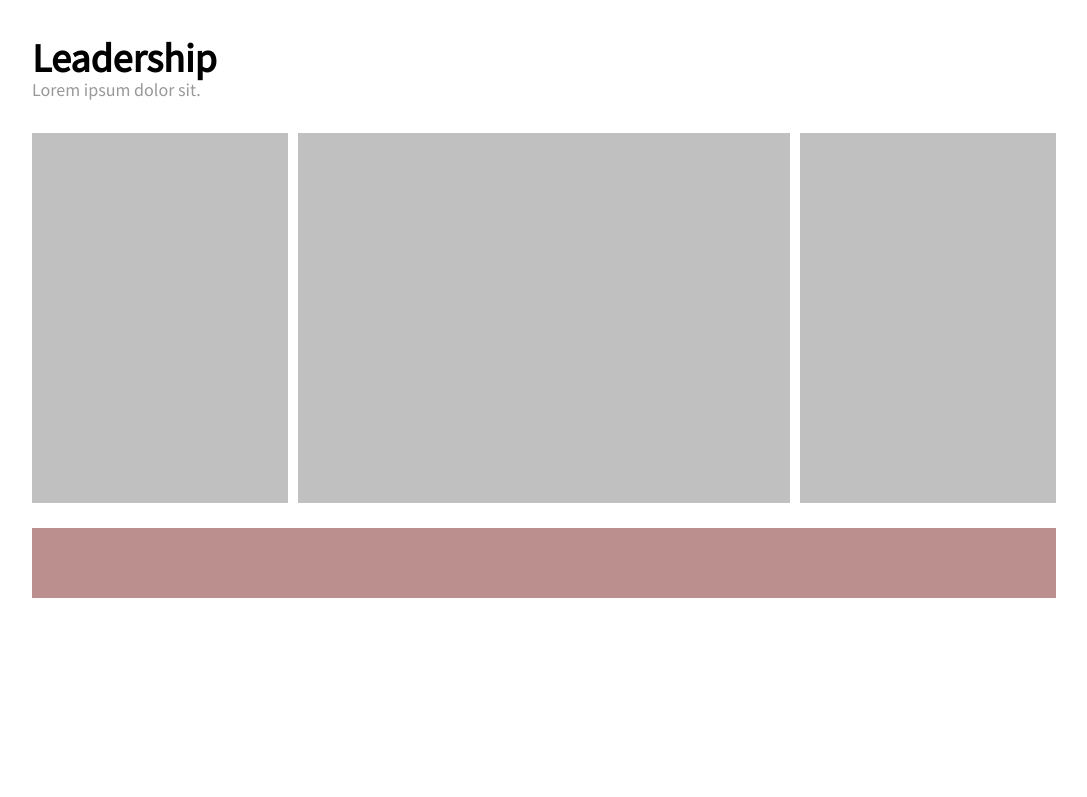
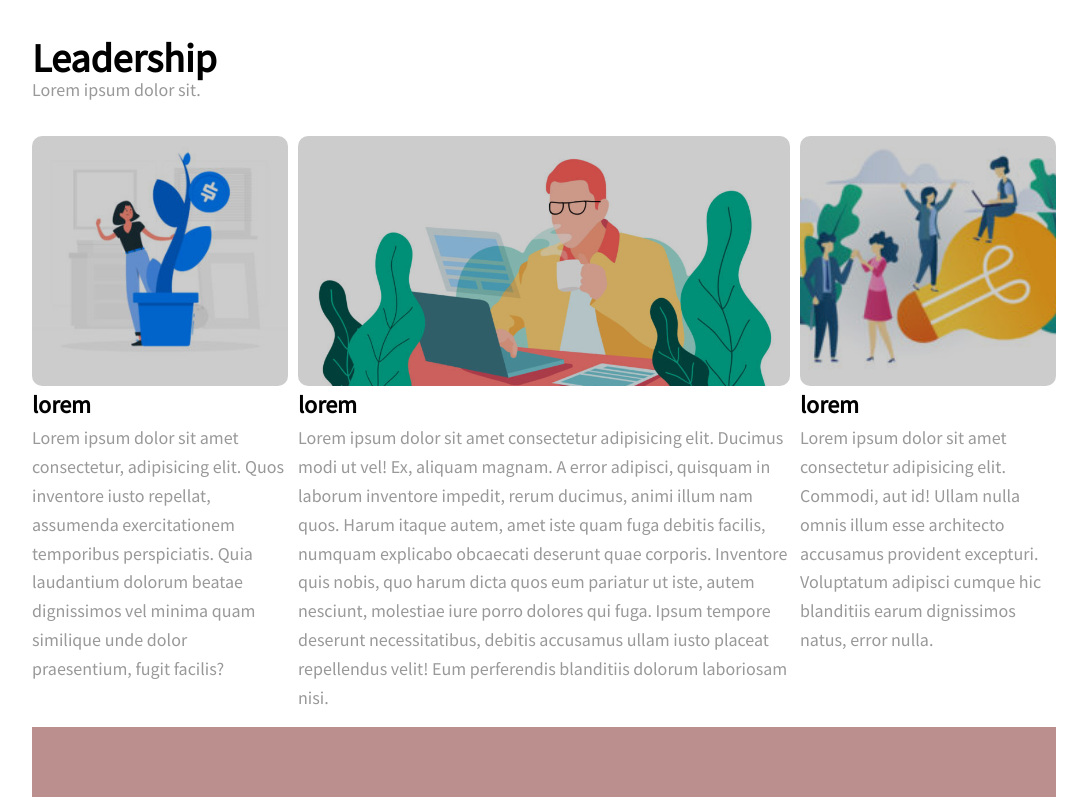
Before and after one commit to parisking93/htmlcss-wp, a plain HTML site: page index.html in a window 1280 px wide. Shown: the part 691-1488 px from the top of the page, without its empty margins (96-1183 px from the left). Before the commit the page ends 1289 px from the top, so only its background shows below. Drawn offline with Linux system fonts and the light colour scheme.

Commit message:
add cointaner-basso leadership+text+img

```diff
--- a/css/style.css
+++ b/css/style.css
@@ -18,6 +18,9 @@ body{
 }
 .color-font{
     color: #999999;
+}
+.radio10px{
+    border-radius: 10px;
 }
 /* FINE COMMONS */
 /* intestazione  */
@@ -56,11 +59,9 @@ main .container-alto{
     background-image: url(../img/banner.jpg);
     background-size: cover;
     background-position: center;
-    border-radius: 10px;
 }
 .container-alto .jambotron{
     padding: 50px;
-    border-radius: 10px;
 }
 .container-alto .box-text{
     width: 600px;
@@ -74,9 +75,6 @@ main .container-alto{
 }
 /* fine jambotron */
 
-main .container-basso{
-    height: 500px;
-}
 .container-basso .leadership{
     height: 20%;
     padding: 20px 0;
@@ -93,10 +91,28 @@ main .container-basso{
 /* prendo tutti i figli di text per floattarli    */
 .text > *{
     height: 100%;
-    background-color: silver;
     float: left;
     line-height: 1.6;
+}
+.text .img{
+    height: 250px;
+    border-radius: 10px;
+}
+.text .img.sinistra{
+    background-image: url(../img/img-1.jpg);
+    background-size: cover;
+    background-position: center;
+}
+.text .img.centro{
+    background-image: url(../img/banner-2.jpg);
+    background-size: 120%;
+    background-position: center;
 
+}
+.text .img.destra{
+    background-image: url(../img/img-3.jpg);
+    background-size: cover;
+    background-position: center;
 }
 .text aside{
     width: 25%;
--- a/index.html
+++ b/index.html
@@ -28,8 +28,8 @@
     <!-- corpo della pagina -->
     <main>
         <!-- jambotron  -->
-        <div class="container-alto">
-            <div class="jambotron sfondo-nero">
+        <div class="container-alto radio10px">
+            <div class="jambotron sfondo-nero radio10px">
                 <div class="box-text">
                     <span>Lorem ipsum, dolor sit amet consectetur adipisicing elit. Earum, culpa?</span>
                     <p class="font-size18">Lorem ipsum dolor sit amet consectetur adipisicing elit. Facilis, consequuntur similique repudiandae nihil omnis delectus veniam et corporis labore itaque...</p>
@@ -48,13 +48,30 @@
             <!-- cointainer con float -->
             <div class='text'>
                 <aside>
-                    <img src="" alt="">
+                    <div class="img sinistra">
+                        <div class="sfondo-nero radio10px">
+                        </div>
+                    </div>
+                    <h2>lorem</h2>
+                    <p class="font-size18 color-font">Lorem ipsum dolor sit amet consectetur, adipisicing elit. Quos inventore iusto repellat, assumenda exercitationem temporibus perspiciatis. Quia laudantium dolorum beatae dignissimos vel minima quam similique unde dolor praesentium, fugit facilis?</p>
                 </aside>
                 <section>
-                    <img src="" alt="">
+                    <div class="img centro">
+                        <div class="sfondo-nero radio10px">
+                        </div>
+                    </div>
+                    <h2>lorem</h2>
+                    <p class="font-size18 color-font">Lorem ipsum dolor sit amet consectetur adipisicing elit. Ducimus modi ut vel! Ex, aliquam magnam. A error adipisci, quisquam in laborum inventore impedit, rerum ducimus, animi illum nam quos. Harum itaque autem, amet iste quam fuga debitis facilis, numquam explicabo obcaecati deserunt quae corporis. Inventore quis nobis, quo harum dicta quos eum pariatur ut iste, autem nesciunt, molestiae iure porro dolores qui fuga. Ipsum tempore deserunt necessitatibus, debitis accusamus ullam iusto placeat repellendus velit! Eum perferendis blanditiis dolorum laboriosam nisi.</p>
                 </section>
                 <aside>
-                    <img src="" alt="">
+                    <div class="img destra">
+                        <div class="sfondo-nero radio10px">
+
+                        </div>
+                    </div>
+                    <h2>lorem</h2>
+                    <p class="font-size18 color-font">Lorem ipsum dolor sit amet consectetur adipisicing elit. Commodi, aut id! Ullam nulla omnis illum esse architecto accusamus provident excepturi. Voluptatum adipisci cumque hic blanditiis earum dignissimos natus, error nulla.</p>
+
                 </aside>
             </div>
             <!-- fine cointainer con float  -->
```
